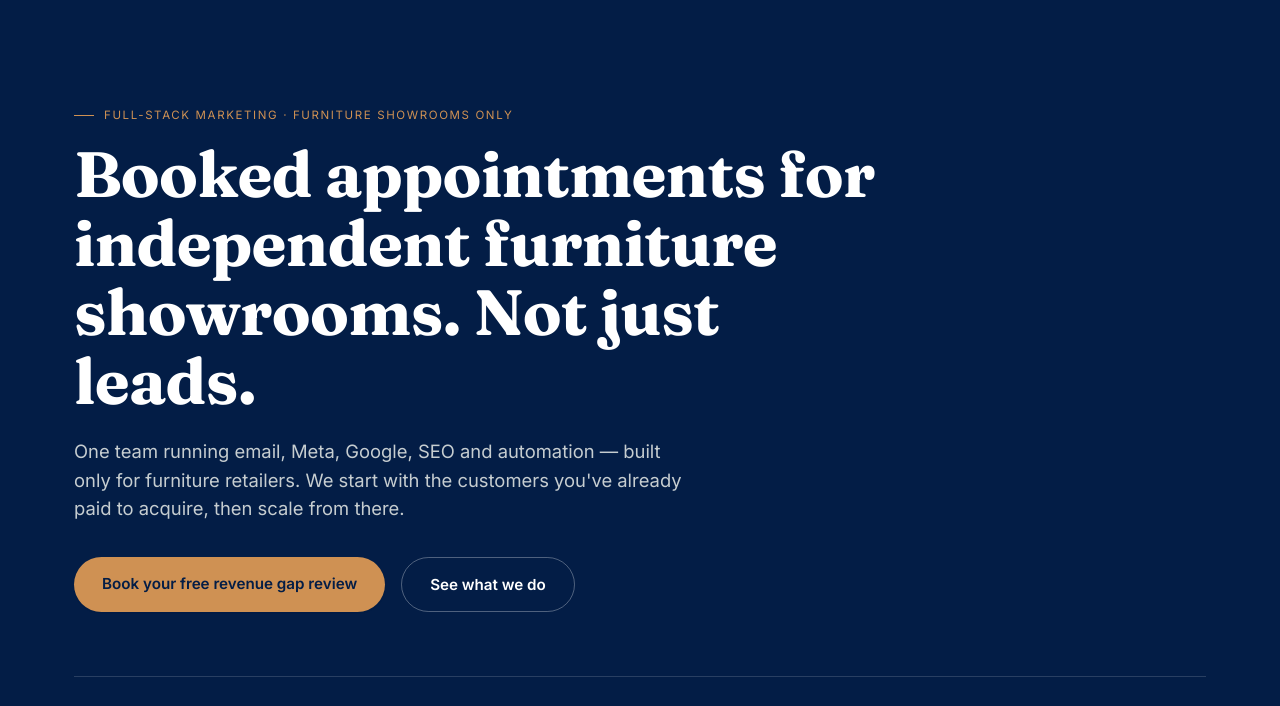
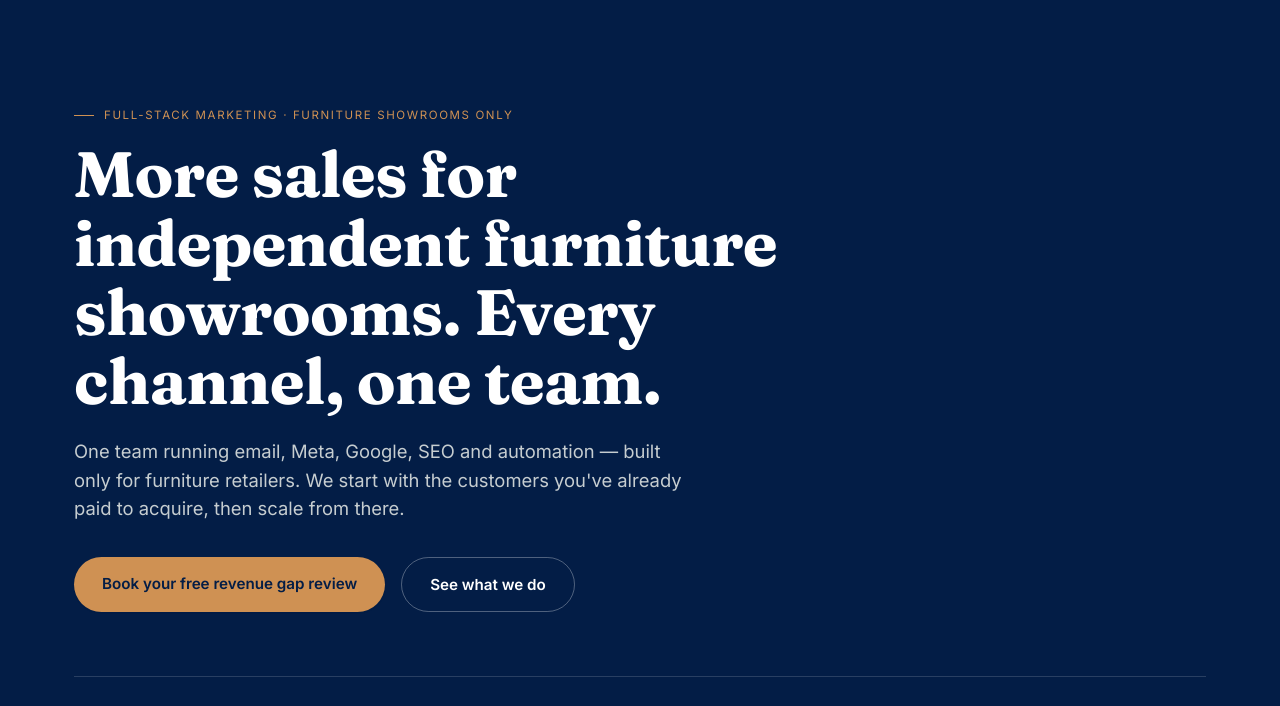
Before and after one commit to ethanhewat/tract-site, a plain HTML site: page index.html in a window 1280 px wide. Shown: the part 92-798 px from the top of the page. Drawn offline with Linux system fonts and the light colour scheme.

Commit message:
Update hero headline

```diff
--- a/index.html
+++ b/index.html
@@ -81,7 +81,7 @@
 <section class="hero">
   <div class="wrap">
     <div class="eyebrow">Full-stack marketing · Furniture showrooms only</div>
-    <h1>Booked appointments for independent furniture showrooms. Not just leads.</h1>
+    <h1><h1>More sales for independent furniture showrooms. Every channel, one team.</h1></h1>
     <p class="lede">One team running email, Meta, Google, SEO and automation — built only for furniture retailers. We start with the customers you've already paid to acquire, then scale from there.</p>
     <div class="hero-ctas">
       <a href="booking.html" class="btn btn-primary" target="_blank" rel="noopener">Book your free revenue gap review</a>
```
